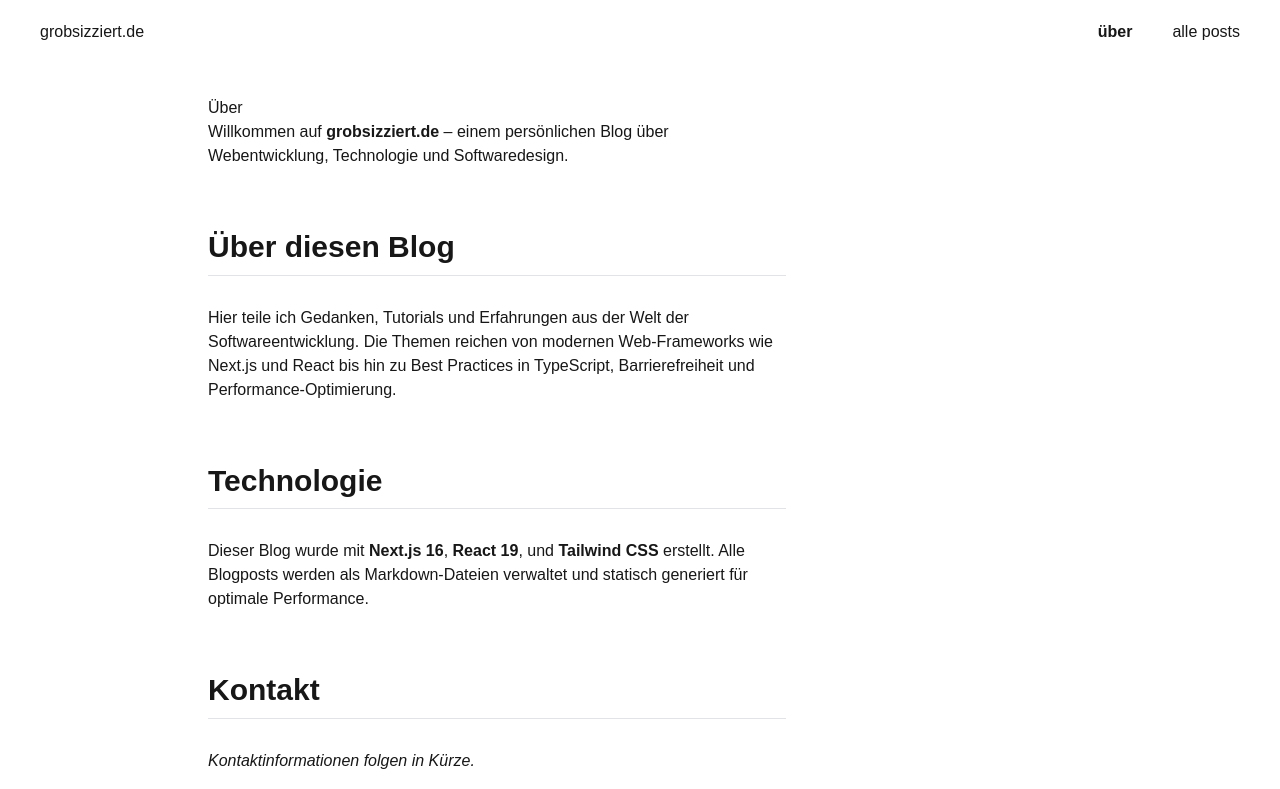
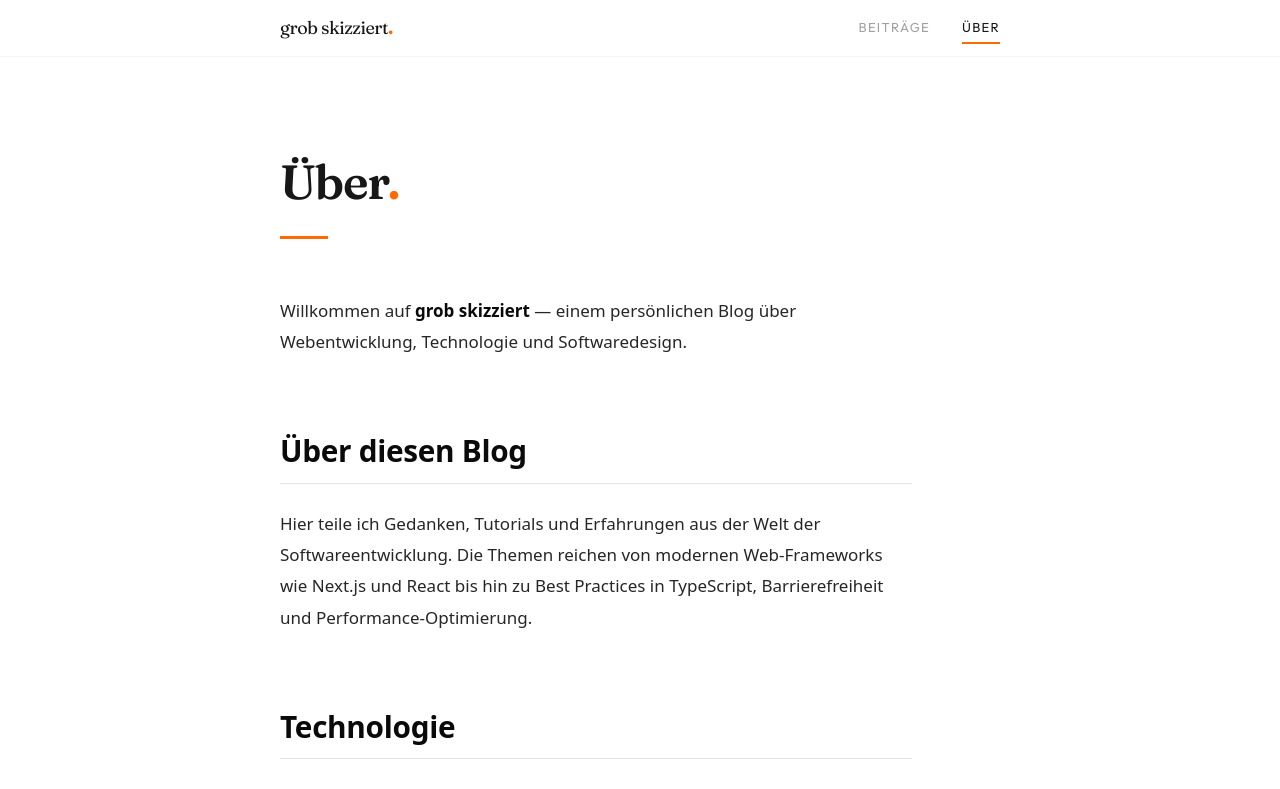
Before and after one commit to realDogbert/realDogbert.github.io, a Next.js app: page /about in a window 1280 px wide. Shown: the top 789 px of the page. Built offline with nearby package versions, Linux system fonts and the light colour scheme.

Commit message:
feat: enhance blog layout and navigation with improved styling and animations

```diff
--- a/app/about/page.tsx
+++ b/app/about/page.tsx
@@ -5,20 +5,21 @@ export const metadata: Metadata = {
   description: 'Über diese Seite und den Autor',
 }
 
-/**
- * About page placeholder
- *
- * This page provides information about the blog and its author.
- * Currently displays placeholder content until full about content is written.
- */
 export default function AboutPage() {
   return (
-    <div className="max-w-4xl mx-auto px-4 py-8">
-      <article className="prose lg:prose-xl">
-        <h1>Über</h1>
+    <div className="min-h-screen bg-white">
+      <div className="max-w-3xl mx-auto px-6 pt-16 sm:pt-24 pb-16">
+        {/* Page header */}
+        <header className="mb-14 animate-fade-in-up">
+          <h1 className="font-display text-4xl sm:text-5xl font-semibold tracking-tight text-neutral-900 leading-tight">
+            Über<span className="text-orange">.</span>
+          </h1>
+          <div className="mt-6 w-12 h-[3px] bg-orange" aria-hidden="true" />
+        </header>
 
+        <article className="prose max-w-none animate-fade-in stagger-2">
           <p>
-          Willkommen auf <strong>grobsizziert.de</strong> – einem persönlichen Blog
+            Willkommen auf <strong>grob skizziert</strong> — einem persönlichen Blog
             über Webentwicklung, Technologie und Softwaredesign.
           </p>
 
@@ -32,9 +33,9 @@ export default function AboutPage() {
 
           <h2>Technologie</h2>
           <p>
-          Dieser Blog wurde mit <strong>Next.js 16</strong>, <strong>React 19</strong>,
-          und <strong>Tailwind CSS</strong> erstellt. Alle Blogposts werden als Markdown-Dateien
-          verwaltet und statisch generiert für optimale Performance.
+            Dieser Blog wurde mit <strong>Next.js 16</strong>, <strong>React 19</strong>
+            {" "}und <strong>Tailwind CSS</strong> erstellt. Alle Blogposts werden als
+            Markdown-Dateien verwaltet und statisch generiert für optimale Performance.
           </p>
 
           <h2>Kontakt</h2>
@@ -43,5 +44,6 @@ export default function AboutPage() {
           </p>
         </article>
       </div>
+    </div>
   )
 }
--- a/app/globals.css
+++ b/app/globals.css
@@ -1,41 +1,127 @@
 @import "tailwindcss";
 
-:root {
-  --background: #ffffff;
-  --foreground: #171717;
+@theme inline {
+  --color-orange: #FF6B00;
+  --color-orange-light: #FF8533;
+  --color-orange-dark: #E05E00;
+  --font-display: var(--font-fraunces);
+  --font-body: var(--font-outfit);
 }
 
-@theme inline {
-  --color-background: var(--background);
-  --color-foreground: var(--foreground);
-  --font-sans: var(--font-geist-sans);
-  --font-mono: var(--font-geist-mono);
+/* ================================================================
+   BASE
+   ================================================================ */
+
+body {
+  font-family: var(--font-body), system-ui, sans-serif;
+  background-color: #ffffff;
+  color: #0a0a0a;
+  -webkit-font-smoothing: antialiased;
+  -moz-osx-font-smoothing: grayscale;
 }
 
-@media (prefers-color-scheme: dark) {
-  :root {
-    --background: #0a0a0a;
-    --foreground: #ededed;
+::selection {
+  background-color: #FF6B00;
+  color: #ffffff;
+}
+
+/* ================================================================
+   SCROLLBAR
+   ================================================================ */
+
+::-webkit-scrollbar {
+  width: 5px;
+}
+
+::-webkit-scrollbar-track {
+  background: transparent;
+}
+
+::-webkit-scrollbar-thumb {
+  background: #d4d4d4;
+  border-radius: 3px;
+}
+
+::-webkit-scrollbar-thumb:hover {
+  background: #a3a3a3;
+}
+
+/* ================================================================
+   ANIMATIONS
+   ================================================================ */
+
+@keyframes fadeInUp {
+  from {
+    opacity: 0;
+    transform: translateY(20px);
+  }
+  to {
+    opacity: 1;
+    transform: translateY(0);
   }
 }
 
-body {
-  background: var(--background);
-  color: var(--foreground);
-  font-family: Arial, Helvetica, sans-serif;
+@keyframes fadeIn {
+  from { opacity: 0; }
+  to { opacity: 1; }
 }
 
-/* Markdown Content Styling */
+@keyframes slideInLeft {
+  from {
+    opacity: 0;
+    transform: translateX(-12px);
+  }
+  to {
+    opacity: 1;
+    transform: translateX(0);
+  }
+}
+
+.animate-fade-in-up {
+  animation: fadeInUp 0.6s cubic-bezier(0.22, 1, 0.36, 1) forwards;
+  opacity: 0;
+}
+
+.animate-fade-in {
+  animation: fadeIn 0.5s ease-out forwards;
+  opacity: 0;
+}
+
+.animate-slide-in-left {
+  animation: slideInLeft 0.5s cubic-bezier(0.22, 1, 0.36, 1) forwards;
+  opacity: 0;
+}
+
+/* Stagger delays */
+.stagger-1 { animation-delay: 0.06s; }
+.stagger-2 { animation-delay: 0.12s; }
+.stagger-3 { animation-delay: 0.18s; }
+.stagger-4 { animation-delay: 0.24s; }
+.stagger-5 { animation-delay: 0.30s; }
+.stagger-6 { animation-delay: 0.36s; }
+.stagger-7 { animation-delay: 0.42s; }
+.stagger-8 { animation-delay: 0.48s; }
+
+/* ================================================================
+   PROSE / MARKDOWN
+   ================================================================ */
+
 .prose {
   max-width: 65ch;
-  color: var(--foreground);
+  color: #262626;
+  font-family: var(--font-body), system-ui, sans-serif;
+  line-height: 1.85;
+  font-size: 1.0625rem;
 }
 
-/* Basic text formatting */
+.prose p {
+  margin-bottom: 1.5em;
+}
+
 .prose strong,
 .prose b {
   font-weight: 700;
-  color: var(--foreground);
+  color: #0a0a0a;
 }
 
 .prose em,
@@ -44,38 +130,27 @@ body {
 }
 
 .prose code {
-  background-color: rgba(110, 118, 129, 0.1);
-  border-radius: 4px;
-  padding: 0.2em 0.4em;
-  font-family: var(--font-mono), monospace;
-  font-size: 0.875em;
-  color: var(--foreground);
+  background-color: #f5f5f5;
+  border: 1px solid #e5e5e5;
+  border-radius: 3px;
+  padding: 0.15em 0.4em;
+  font-size: 0.85em;
+  color: #0a0a0a;
+  font-weight: 500;
 }
 
 /* Links */
 .prose a {
-  color: #3b82f6;
+  color: #0a0a0a;
   text-decoration: underline;
-  text-underline-offset: 2px;
-  transition: color 0.2s ease;
+  text-decoration-color: #FF6B00;
+  text-underline-offset: 3px;
+  text-decoration-thickness: 2px;
+  transition: color 0.2s ease, text-decoration-color 0.2s ease;
 }
 
 .prose a:hover {
-  color: #2563eb;
-}
-
-@media (prefers-color-scheme: dark) {
-  .prose code {
-    background-color: rgba(110, 118, 129, 0.2);
-  }
-
-  .prose a {
-    color: #60a5fa;
-  }
-
-  .prose a:hover {
-    color: #93c5fd;
-  }
+  color: #FF6B00;
 }
 
 /* Headings */
@@ -84,161 +159,179 @@ body {
 .prose h4,
 .prose h5,
 .prose h6 {
-  font-weight: 700;
-  line-height: 1.25;
-  margin-top: 2em;
-  margin-bottom: 1em;
-  color: var(--foreground);
+  font-family: var(--font-display), Georgia, serif;
+  font-weight: 600;
+  line-height: 1.3;
+  margin-top: 2.5em;
+  margin-bottom: 0.8em;
+  color: #0a0a0a;
+  letter-spacing: -0.01em;
 }
 
 .prose h2 {
-  font-size: 1.875em;
-  border-bottom: 1px solid rgba(110, 118, 129, 0.2);
-  padding-bottom: 0.3em;
+  font-size: 1.75em;
+  padding-bottom: 0.4em;
+  border-bottom: 1px solid #e5e5e5;
 }
 
 .prose h3 {
-  font-size: 1.5em;
+  font-size: 1.375em;
 }
 
 .prose h4 {
-  font-size: 1.25em;
+  font-size: 1.125em;
 }
 
 .prose h5 {
-  font-size: 1.125em;
+  font-size: 1em;
+  text-transform: uppercase;
+  letter-spacing: 0.05em;
+  font-family: var(--font-body), system-ui, sans-serif;
+  font-weight: 600;
 }
 
 .prose h6 {
-  font-size: 1em;
+  font-size: 0.875em;
+  text-transform: uppercase;
+  letter-spacing: 0.05em;
+  color: #737373;
+  font-family: var(--font-body), system-ui, sans-serif;
+  font-weight: 600;
 }
 
 /* Code blocks */
 .prose pre {
-  background-color: rgba(110, 118, 129, 0.1);
-  border-radius: 8px;
-  padding: 1em;
+  background-color: #0a0a0a;
+  border-radius: 6px;
+  padding: 1.25em 1.5em;
   overflow-x: auto;
-  margin: 1.5em 0;
+  margin: 2em 0;
+  border: 1px solid #262626;
 }
 
 .prose pre code {
   background-color: transparent;
+  border: none;
   padding: 0;
   border-radius: 0;
-  font-size: 0.875em;
-  line-height: 1.5;
+  font-size: 0.85em;
+  line-height: 1.6;
   display: block;
+  color: #e5e5e5;
+  font-weight: 400;
 }
 
 /* Lists */
 .prose ul,
 .prose ol {
-  margin: 1em 0;
-  padding-left: 2em;
+  margin: 1.25em 0;
+  padding-left: 1.75em;
 }
 
 .prose ul {
-  list-style-type: disc;
+  list-style-type: none;
+}
+
+.prose ul > li {
+  position: relative;
+  padding-left: 0.75em;
+}
+
+.prose ul > li::before {
+  content: '';
+  position: absolute;
+  left: -0.75em;
+  top: 0.7em;
+  width: 6px;
+  height: 6px;
+  background-color: #FF6B00;
+  border-radius: 50%;
 }
 
 .prose ol {
   list-style-type: decimal;
 }
 
+.prose ol > li::marker {
+  color: #FF6B00;
+  font-weight: 600;
+}
+
 .prose li {
-  margin: 0.5em 0;
-  padding-left: 0.5em;
+  margin: 0.4em 0;
+  padding-left: 0.25em;
 }
 
 .prose li > ul,
 .prose li > ol {
-  margin: 0.5em 0;
+  margin: 0.4em 0;
 }
 
 /* Blockquotes */
 .prose blockquote {
-  border-left: 4px solid #3b82f6;
-  padding-left: 1em;
-  margin: 1.5em 0;
-  font-style: italic;
-  color: rgba(0, 0, 0, 0.7);
+  border-left: 3px solid #FF6B00;
+  padding: 0.75em 1.25em;
+  margin: 2em 0;
+  background-color: #fafafa;
 }
 
-@media (prefers-color-scheme: dark) {
-  .prose pre {
-    background-color: rgba(110, 118, 129, 0.2);
-  }
-
-  .prose blockquote {
-    border-left-color: #60a5fa;
-    color: rgba(255, 255, 255, 0.7);
-  }
-
-  .prose h2 {
-    border-bottom-color: rgba(110, 118, 129, 0.3);
-  }
+.prose blockquote p {
+  font-style: italic;
+  color: #525252;
+  margin-bottom: 0;
 }
 
 /* Horizontal rules */
 .prose hr {
   border: 0;
-  border-top: 2px solid rgba(110, 118, 129, 0.2);
-  margin: 2em 0;
+  height: 1px;
+  background: linear-gradient(to right, #FF6B00 40px, #e5e5e5 40px);
+  margin: 3em 0;
 }
 
 /* Tables */
 .prose table {
   width: 100%;
   border-collapse: collapse;
-  margin: 1.5em 0;
+  margin: 2em 0;
+  font-size: 0.9375rem;
 }
 
 .prose table thead {
-  border-bottom: 2px solid rgba(110, 118, 129, 0.3);
+  border-bottom: 2px solid #0a0a0a;
 }
 
 .prose table th {
   padding: 0.75em 1em;
   text-align: left;
   font-weight: 600;
-  background-color: rgba(110, 118, 129, 0.05);
+  font-size: 0.8125em;
+  text-transform: uppercase;
+  letter-spacing: 0.05em;
+  color: #737373;
 }
 
 .prose table td {
   padding: 0.75em 1em;
-  border-top: 1px solid rgba(110, 118, 129, 0.2);
+  border-bottom: 1px solid #e5e5e5;
 }
 
 .prose table tbody tr:hover {
-  background-color: rgba(110, 118, 129, 0.05);
+  background-color: #fafafa;
 }
 
 /* Strikethrough */
 .prose del,
 .prose s {
   text-decoration: line-through;
-  opacity: 0.7;
+  text-decoration-color: #FF6B00;
+  opacity: 0.6;
 }
 
-@media (prefers-color-scheme: dark) {
-  .prose hr {
-    border-top-color: rgba(110, 118, 129, 0.3);
-  }
-
-  .prose table th {
-    background-color: rgba(110, 118, 129, 0.1);
-  }
-
-  .prose table td {
-    border-top-color: rgba(110, 118, 129, 0.3);
-  }
-
-  .prose table thead {
-    border-bottom-color: rgba(110, 118, 129, 0.4);
-  }
-
-  .prose table tbody tr:hover {
-    background-color: rgba(110, 118, 129, 0.1);
-  }
+/* Images */
+.prose img {
+  max-width: 100%;
+  height: auto;
+  border-radius: 4px;
+  margin: 2em 0;
 }
--- a/app/layout.tsx
+++ b/app/layout.tsx
@@ -1,21 +1,23 @@
 import type { Metadata } from "next";
-import { Geist, Geist_Mono } from "next/font/google";
+import { Fraunces, Outfit } from "next/font/google";
 import Navigation from "@/components/Navigation";
 import "./globals.css";
 
-const geistSans = Geist({
-  variable: "--font-geist-sans",
+const fraunces = Fraunces({
+  variable: "--font-fraunces",
   subsets: ["latin"],
+  display: "swap",
 });
 
-const geistMono = Geist_Mono({
-  variable: "--font-geist-mono",
+const outfit = Outfit({
+  variable: "--font-outfit",
   subsets: ["latin"],
+  display: "swap",
 });
 
 export const metadata: Metadata = {
   title: "Grob skizziert",
-  description: "Generated by create next app",
+  description: "Ein Blog über Webentwicklung, Technologie und Softwaredesign",
 };
 
 export default function RootLayout({
@@ -26,12 +28,23 @@ export default function RootLayout({
   return (
     <html lang="de">
       <body
-        className={`${geistSans.variable} ${geistMono.variable} antialiased`}
+        className={`${fraunces.variable} ${outfit.variable} antialiased`}
       >
         <Navigation />
-        <main className="pt-16">
+        <main className="pt-14">
           {children}
         </main>
+        <footer className="border-t border-neutral-200 mt-24">
+          <div className="max-w-3xl mx-auto px-6 py-10 flex flex-col sm:flex-row justify-between items-center gap-4">
+            <p className="text-sm text-neutral-400 font-body">
+              &copy; {new Date().getFullYear()} grob skizziert
+            </p>
+            <div className="flex items-center gap-1.5 text-sm text-neutral-400">
+              <span className="inline-block w-2 h-2 rounded-full bg-orange" />
+              <span className="font-body">Handgemacht mit Next.js</span>
+            </div>
+          </div>
+        </footer>
       </body>
     </html>
   );
--- a/components/Navigation.tsx
+++ b/components/Navigation.tsx
@@ -2,72 +2,126 @@
 
 import Link from 'next/link'
 import { usePathname } from 'next/navigation'
+import { useState } from 'react'
 import type { NavigationProps } from '@/lib/types'
 
-/**
- * Sticky navigation bar component with transparent background
- *
- * Features:
- * - Fixed positioning that stays visible during scroll
- * - 50% transparent background (bg-white/50)
- * - Left-aligned brand link "grobsizziert.de"
- * - Right-aligned navigation links ("alle posts")
- * - Active state indication for current page
- * - Hover and focus states for accessibility
- * - ARIA attributes for screen readers
- * - Horizontal layout on all screen sizes
- *
- * @example
- * <Navigation />
- */
 export default function Navigation({ className = '' }: NavigationProps) {
   const pathname = usePathname()
+  const [mobileOpen, setMobileOpen] = useState(false)
 
-  // Determine active state for each link
   const isHomeActive = pathname === '/'
   const isAboutActive = pathname.startsWith('/about')
 
   return (
     <nav
-      className={`fixed top-0 left-0 right-0 z-50 bg-white/50 backdrop-blur-sm ${className}`}
+      className={`fixed top-0 left-0 right-0 z-50 bg-white/85 backdrop-blur-md border-b border-neutral-100 ${className}`}
       aria-label="Main navigation"
     >
-      <div className="max-w-7xl mx-auto px-4 sm:px-6 lg:px-8">
-        <div className="flex justify-between items-center h-16">
-          {/* Left: Brand link */}
+      <div className="max-w-3xl mx-auto px-6">
+        <div className="flex justify-between items-center h-14">
+          {/* Brand */}
           <Link
             href="/"
-            className={`text-sm md:text-base transition-colors hover:text-gray-600 focus-visible:outline-none focus-visible:ring-2 focus-visible:ring-gray-400 focus-visible:ring-offset-2 rounded-sm px-2 py-1 ${
-              isHomeActive ? 'font-bold' : ''
-            }`}
+            className="font-display text-lg tracking-tight text-neutral-900 transition-colors duration-200 hover:text-orange"
             aria-current={isHomeActive ? 'page' : undefined}
           >
-            grobsizziert.de
+            grob skizziert<span className="text-orange font-bold">.</span>
           </Link>
 
-          {/* Right: Navigation links */}
-          <div className="flex gap-4 md:gap-6">
-            <Link
-              href="/about"
-              className={`text-sm md:text-base transition-colors hover:text-gray-600 focus-visible:outline-none focus-visible:ring-2 focus-visible:ring-gray-400 focus-visible:ring-offset-2 rounded-sm px-2 py-1 ${
-                isAboutActive ? 'font-bold' : ''
-              }`}
-              aria-current={isAboutActive ? 'page' : undefined}
-            >
-              über
-            </Link>
-            <Link
-              href="/"
-              className={`text-sm md:text-base transition-colors hover:text-gray-600 focus-visible:outline-none focus-visible:ring-2 focus-visible:ring-gray-400 focus-visible:ring-offset-2 rounded-sm px-2 py-1 ${
-                isHomeActive ? 'font-bold' : ''
-              }`}
-              aria-current={isHomeActive ? 'page' : undefined}
-            >
-              alle posts
-            </Link>
+          {/* Desktop links */}
+          <div className="hidden sm:flex items-center gap-8">
+            <NavLink href="/" active={isHomeActive}>Beiträge</NavLink>
+            <NavLink href="/about" active={isAboutActive}>Über</NavLink>
           </div>
+
+          {/* Mobile toggle */}
+          <button
+            className="sm:hidden p-2 -mr-2 text-neutral-500 hover:text-neutral-900 transition-colors"
+            onClick={() => setMobileOpen(!mobileOpen)}
+            aria-expanded={mobileOpen}
+            aria-label="Navigation öffnen"
+          >
+            <svg width="18" height="18" viewBox="0 0 18 18" fill="none" stroke="currentColor" strokeWidth="1.5" strokeLinecap="round">
+              {mobileOpen ? (
+                <>
+                  <line x1="4" y1="4" x2="14" y2="14" />
+                  <line x1="14" y1="4" x2="4" y2="14" />
+                </>
+              ) : (
+                <>
+                  <line x1="2" y1="5" x2="16" y2="5" />
+                  <line x1="2" y1="9" x2="16" y2="9" />
+                  <line x1="2" y1="13" x2="16" y2="13" />
+                </>
+              )}
+            </svg>
+          </button>
+        </div>
+      </div>
+
+      {/* Mobile dropdown */}
+      <div
+        className={`sm:hidden overflow-hidden transition-all duration-300 ease-in-out ${
+          mobileOpen ? 'max-h-40 opacity-100' : 'max-h-0 opacity-0'
+        }`}
+      >
+        <div className="border-t border-neutral-100 bg-white/95 backdrop-blur-md px-6 py-5 flex flex-col gap-4">
+          <MobileNavLink href="/" active={isHomeActive} onClick={() => setMobileOpen(false)}>
+            Beiträge
+          </MobileNavLink>
+          <MobileNavLink href="/about" active={isAboutActive} onClick={() => setMobileOpen(false)}>
+            Über
+          </MobileNavLink>
         </div>
       </div>
     </nav>
   )
 }
+
+function NavLink({ href, active, children }: { href: string; active: boolean; children: React.ReactNode }) {
+  return (
+    <Link
+      href={href}
+      className={`group relative text-[0.8125rem] font-body tracking-widest uppercase transition-colors duration-200 py-1 ${
+        active
+          ? 'text-neutral-900'
+          : 'text-neutral-400 hover:text-neutral-900'
+      }`}
+      aria-current={active ? 'page' : undefined}
+    >
+      {children}
+      <span
+        className={`absolute -bottom-0.5 left-0 h-[2px] bg-orange transition-all duration-300 ease-out ${
+          active ? 'w-full' : 'w-0 group-hover:w-full'
+        }`}
+      />
+    </Link>
+  )
+}
+
+function MobileNavLink({
+  href,
+  active,
+  onClick,
+  children,
+}: {
+  href: string
+  active: boolean
+  onClick: () => void
+  children: React.ReactNode
+}) {
+  return (
+    <Link
+      href={href}
+      onClick={onClick}
+      className={`text-base font-body tracking-wide transition-colors duration-200 ${
+        active
+          ? 'text-orange font-medium'
+          : 'text-neutral-500 hover:text-neutral-900'
+      }`}
+      aria-current={active ? 'page' : undefined}
+    >
+      {children}
+    </Link>
+  )
+}
```
Also changed, not shown: app/[slug]/page.tsx (+27 -18 lines), app/page.tsx (+13 -8 lines), components/BlogCard.tsx (+28 -13 lines), components/BlogPostContent.tsx (+1 -11 lines), components/Header.tsx (+10 -12 lines). Lines whose indentation alone changed are shown as unchanged.
